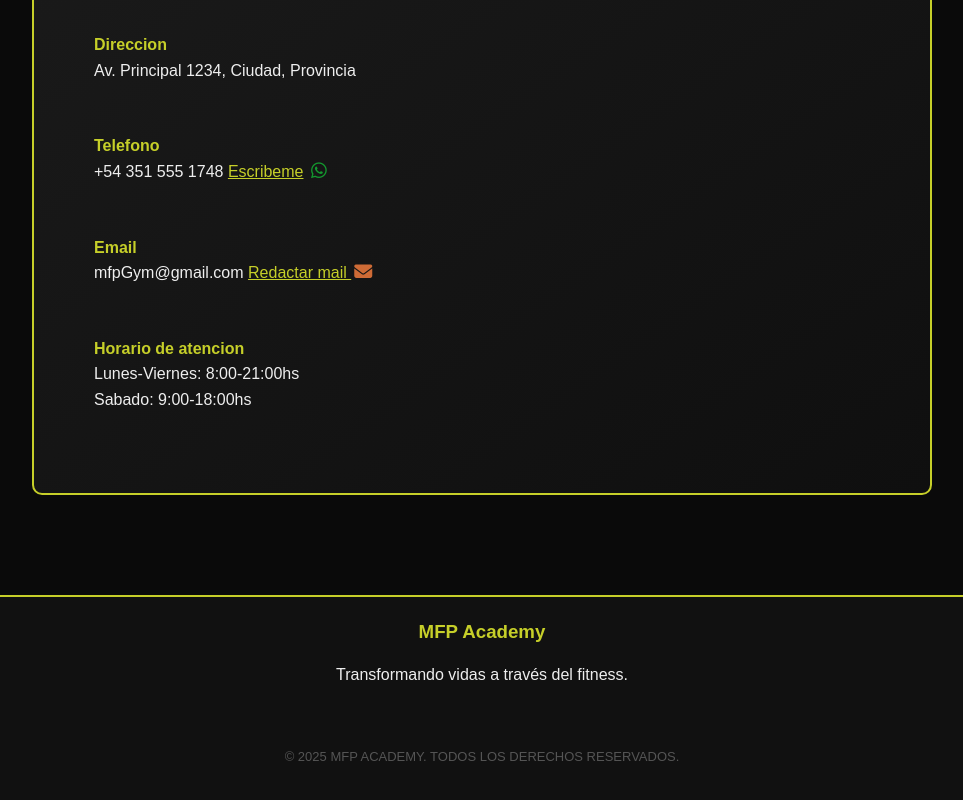
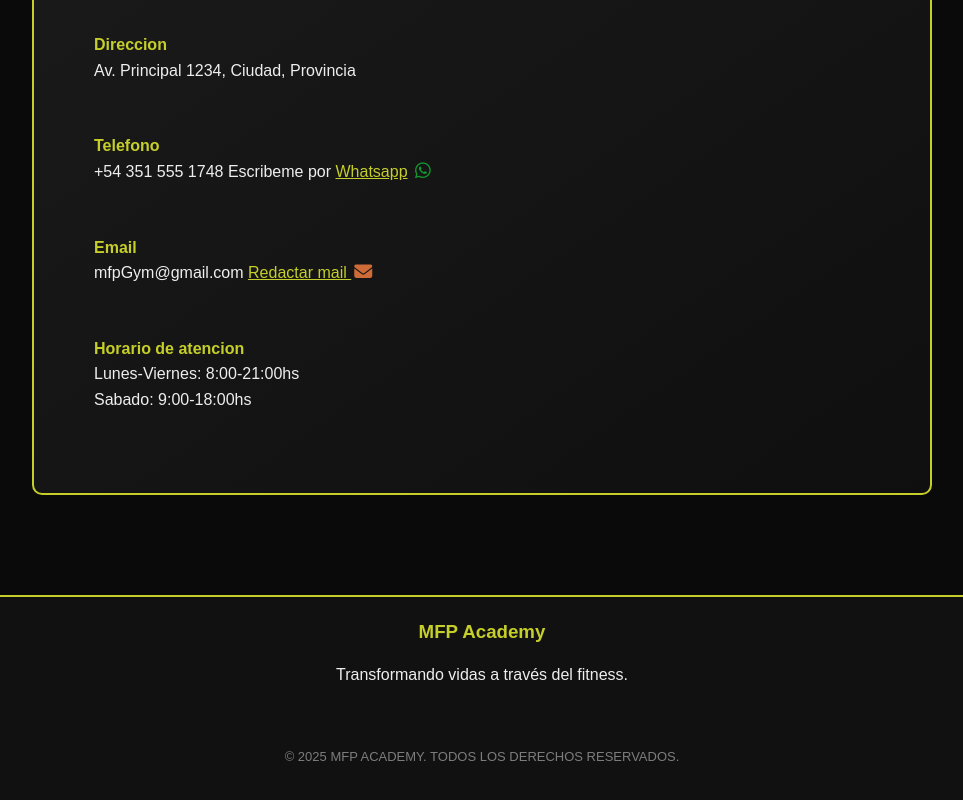
Before and after one commit to valten810/mfp-gym, a plain HTML site: page index.html in a window 1280 px wide. Shown: the part 3135-3935 px from the top of the page, without its empty margins (158-1121 px from the left). Drawn offline with Linux system fonts and the light colour scheme.

```diff
--- a/index.html
+++ b/index.html
@@ -138,7 +138,7 @@ h1
                 </div>
                 <div class="ItemTelefono cps">
                     <h4>Telefono</h4>
-                    <p>+54 351 555 1748 <a href="tel:+54 351 555 1748" title="Escribir al whatsapp">Escribeme</a> <i class="fa-brands fa-whatsapp" style="color: #14992f;"></i></p>
+                    <p>+54 351 555 1748 Escribeme por <a href="tel:+54 351 555 1748" title="Escribir al whatsapp">Whatsapp</a> <i class="fa-brands fa-whatsapp" style="color: #14992f;"></i></p>
                 </div>
                 <div class="ItemEmail cps">
                     <h4>Email</h4>
--- a/styles.css
+++ b/styles.css
@@ -413,7 +413,7 @@ nav h1 {
     margin-bottom: 60px;
 }
 .foot-copy {
-    color: #555;
+    color: #7d7d7d;
     font-size: 13px;
 }
 
```
